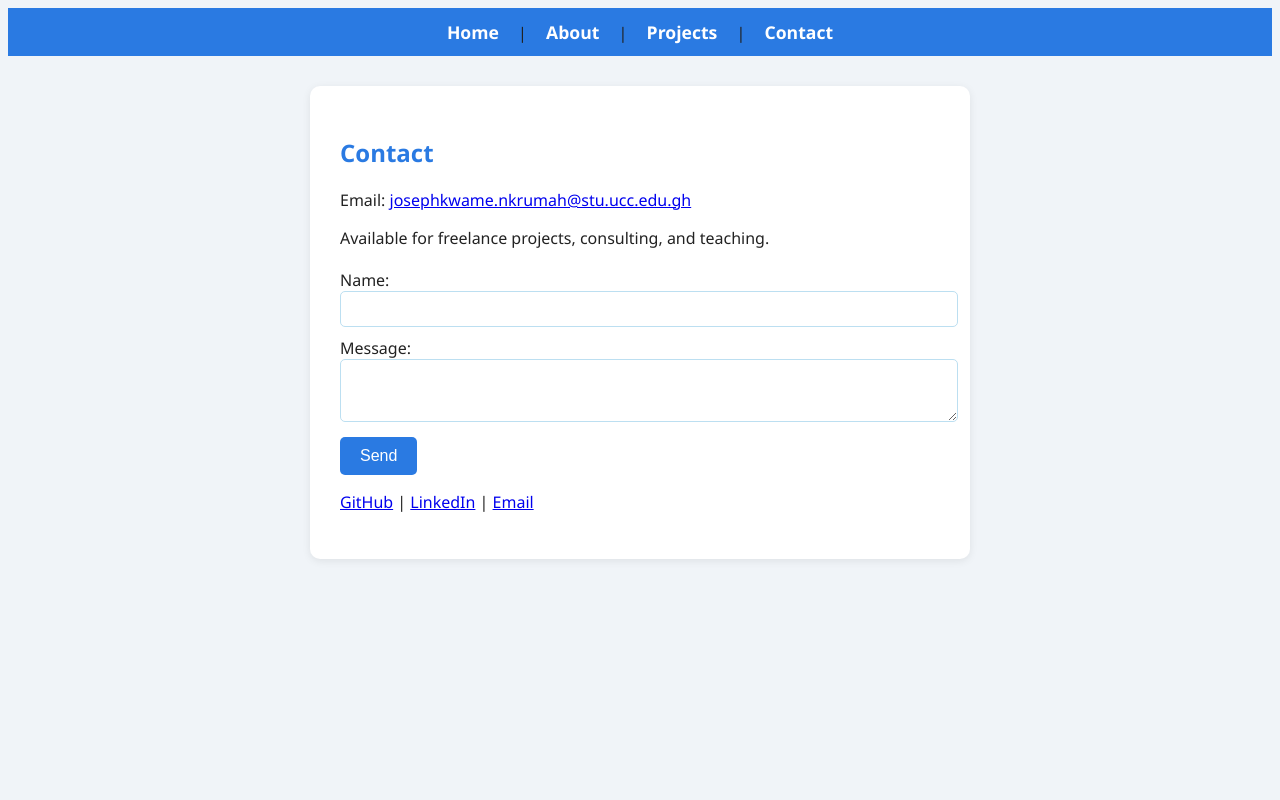
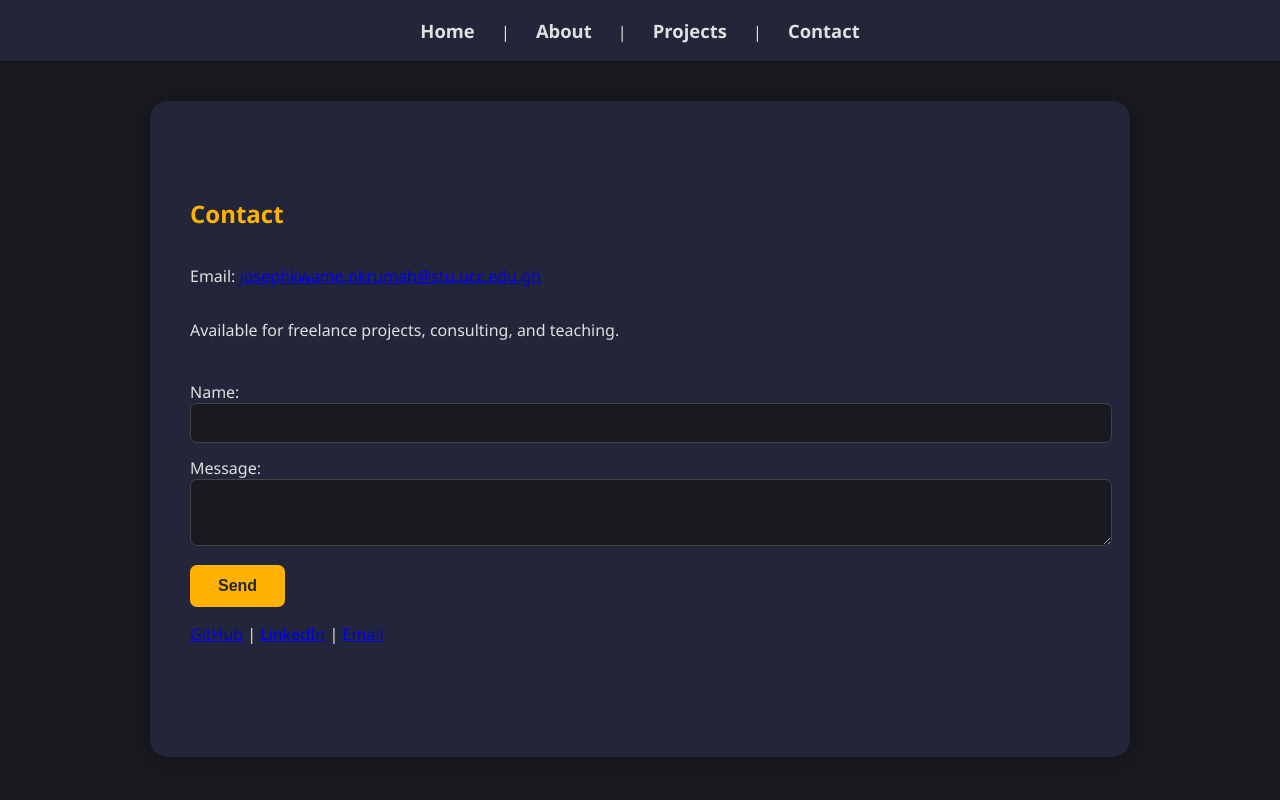
Before and after one commit to nkkwame/gpio, a Flask app: page /contact in a window 1280 px wide. Run offline with Flask 3, Linux system fonts and the light colour scheme.

Commit message:
Refactor CSS styles for improved aesthetics and consistency

```diff
--- a/portfolio/static/style.css
+++ b/portfolio/static/style.css
@@ -1,58 +1,78 @@
+
 body {
-    background: #f0f4f8;
+    background: #181a20;
     font-family: 'Segoe UI', Arial, sans-serif;
-    color: #222;
+    color: #e0e0e0;
+    margin: 0;
+    min-height: 100vh;
 }
 nav {
-    background: #2a7ae2;
-    padding: 12px;
+    background: #23263a;
+    padding: 18px 0;
     text-align: center;
-    margin-bottom: 30px;
+    margin-bottom: 0;
+    box-shadow: 0 2px 8px rgba(0,0,0,0.2);
 }
 nav a {
-    color: #fff;
+    color: #e0e0e0;
     text-decoration: none;
-    margin: 0 15px;
+    margin: 0 22px;
     font-weight: bold;
-    font-size: 1.1em;
+    font-size: 1.15em;
+    transition: color 0.2s;
 }
 nav a:hover {
+    color: #ffb300;
     text-decoration: underline;
 }
 .content {
-    background: #fff;
-    padding: 30px;
-    border-radius: 10px;
-    max-width: 600px;
-    margin: 0 auto;
-    box-shadow: 0 2px 8px rgba(0,0,0,0.08);
+    background: #23263a;
+    padding: 48px 40px;
+    border-radius: 18px;
+    max-width: 900px;
+    min-height: 70vh;
+    margin: 40px auto 40px auto;
+    box-shadow: 0 4px 24px rgba(0,0,0,0.25);
+    display: flex;
+    flex-direction: column;
+    justify-content: center;
 }
 h1, h2 {
-    color: #2a7ae2;
+    color: #ffb300;
+    margin-top: 0;
 }
 form {
-    margin-top: 20px;
+    margin-top: 24px;
 }
 input, textarea {
     width: 100%;
-    padding: 8px;
-    margin-bottom: 10px;
-    border-radius: 5px;
-    border: 1px solid #bcdff1;
+    padding: 10px;
+    margin-bottom: 14px;
+    border-radius: 7px;
+    border: 1px solid #444;
+    background: #181a20;
+    color: #e0e0e0;
     font-size: 1em;
 }
 button {
-    background: #2a7ae2;
-    color: #fff;
+    background: #ffb300;
+    color: #23263a;
     border: none;
-    padding: 10px 20px;
-    border-radius: 5px;
+    padding: 12px 28px;
+    border-radius: 7px;
     font-size: 1em;
     cursor: pointer;
+    font-weight: bold;
+    transition: background 0.2s, color 0.2s;
 }
 button:hover {
-    background: #1e5fa6;
+    background: #23263a;
+    color: #ffb300;
+    border: 1px solid #ffb300;
 }
 ul {
-    padding-left: 20px;
+    padding-left: 24px;
 }
+img {
+    box-shadow: 0 2px 8px rgba(0,0,0,0.3);
+}
```
